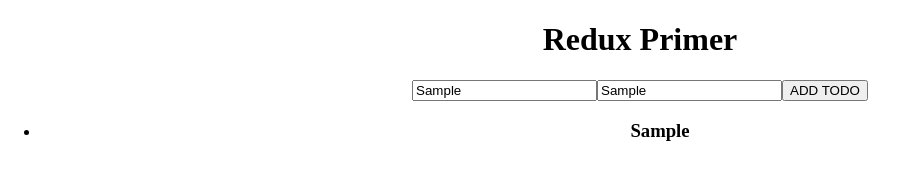
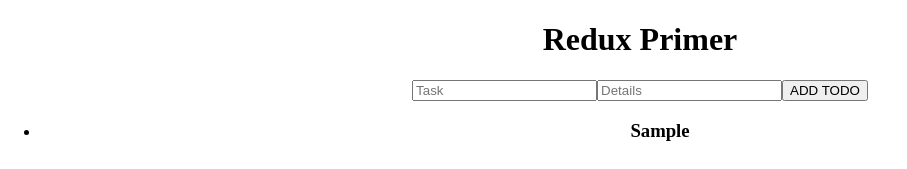
Before and after one commit to stevendelro/cs-todo-app, a React (Create React App) app: page / in a window 1280 px wide. Both pictures are taken after typing "Sample", "Sample" into the empty fields and a click on the button "ADD TODO". Shown: the top 169 px of the page, without its empty margins (0-907 px from the left). Built offline with nearby package versions, Linux system fonts and the light colour scheme.

Commit message:
todo delete button deletes todo by id

```diff
--- a/src/actions/todoActions.js
+++ b/src/actions/todoActions.js
@@ -11,8 +11,9 @@
   type: actions.FINISHED_TODO,
   payload: { id },
 });
-export const deleteTodo = () => ({
+export const deleteTodo = id => ({
   type: actions.DELETE_TODO,
+  payload: { id }
 });
 export const editTodo = () => ({
   type: actions.EDIT_TODO,
--- a/src/components/Form.js
+++ b/src/components/Form.js
@@ -26,13 +26,13 @@
           <input
             type="text"
             placeholder="Task"
-            value={this.props.todoItem.title}
+            value={this.props.todoItem.task}
             onChange={this.handleTitleChange}
           />
           <input
             type="text"
             placeholder="Details"
-            value={this.props.todoItem.text}
+            value={this.props.todoItem.details}
             onChange={this.handleTextChange}
           />
           <button type="submit">ADD TODO</button>
--- a/src/components/Todo.js
+++ b/src/components/Todo.js
@@ -5,6 +5,8 @@
 
 function Todo(props) {
   const handleFinish = () => props.finishedTodo(props.id)
+  console.log(`props.id`, props.id)
+  const handleDelete = () => props.deleteTodo(props.id)
   return (
     <li>
       <h3>{props.task}</h3>
@@ -15,7 +17,7 @@
       <button onClick={handleFinish}>
         {props.completed ? 'UNDO' : 'FINISHED'}
       </button>
-      <button>DELETE</button>
+      <button onClick={handleDelete}>DELETE</button>
       <button>EDIT</button>
     </li>
   );
--- a/src/reducers/todoReducer.js
+++ b/src/reducers/todoReducer.js
@@ -1,4 +1,4 @@
-import { v5 as uuidv5 } from 'uuid';
+import { v4 as uuidv4 } from 'uuid';
 import moment from 'moment';
 import * as actions from '../actions/actions';
 
@@ -43,7 +43,7 @@
         ...state,
         todoItem: {
           ...state.todoItem,
-          id: uuidv5('cs-todo-app', UUID_CUSTOM_NAMESPACE),
+          id: uuidv4(),
           date: formattedDate,
           time: formattedTime,
           task: payload.task,
@@ -54,9 +54,7 @@
     case actions.FINISHED_TODO:
       const withCompletedTodo = [];
       state.todos.forEach(todoItem => {
-        console.log(`action.payload.id`, action.payload.id)
         if (todoItem.id === action.payload.id) {
-          console.log('im here')
           todoItem.completed
             ? todoItem.completed = false
             : todoItem.completed = true
@@ -69,6 +67,17 @@
         ...state,
         todos: withCompletedTodo,
       };
+    case actions.DELETE_TODO:
+      const withTodoRemoved = [];
+      state.todos.forEach(todoItem => {
+        if (todoItem.id !== action.payload.id) {
+          withTodoRemoved.push(todoItem);
+        }
+      });
+      return {
+        ...state,
+        todos: withTodoRemoved,
+      };
 
     case actions.ADD_TODO:
       return {
@@ -79,12 +88,7 @@
     case actions.CLEAR_FORM:
       return {
         ...state,
-        todoItem: {
-          date: '',
-          task: '',
-          details: '',
-          completed: false,
-        },
+        todoItem: initialState.todoItem,
       };
 
     default:
```
Also changed, not shown: 1 other file (tests, documents, lock files or other folders).
